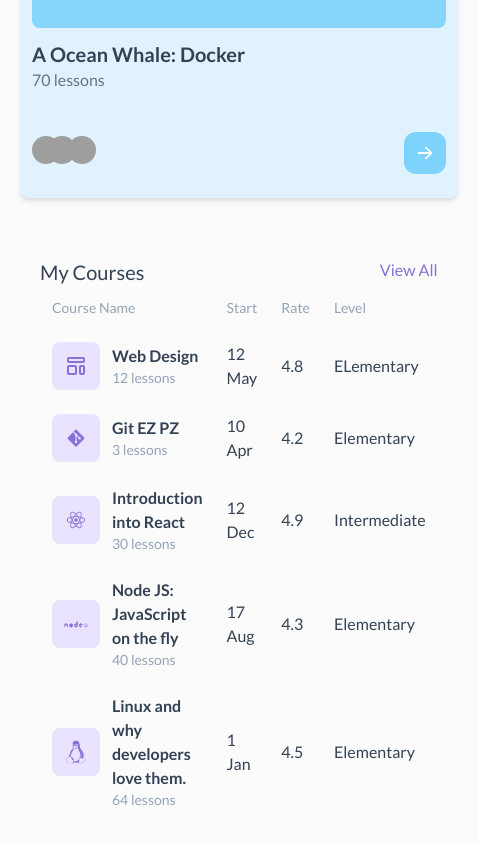
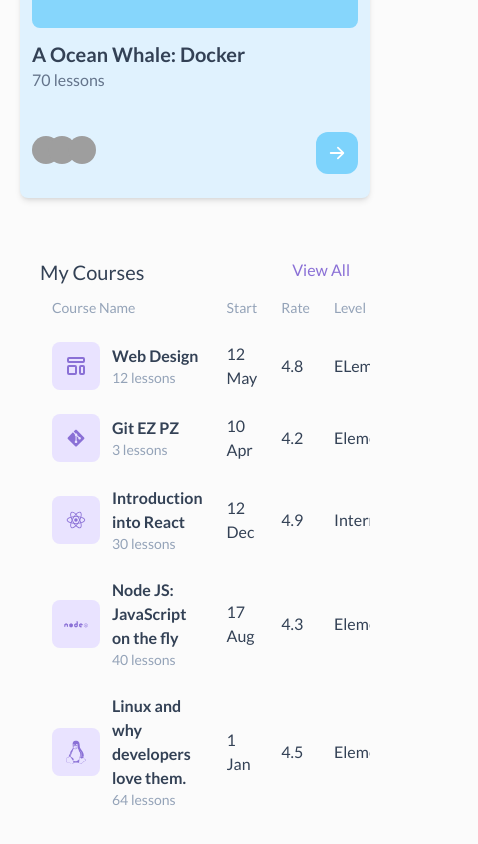
Before and after one commit to albetnov/eh-belajar-frontend, a React (Vite) app: page / in a window 390 px wide. Shown: the part 1152-1996 px from the top of the page, 478 px wide, since content can reach past the window. Built offline with nearby package versions, Linux system fonts and the light colour scheme; grey boxes are pictures that could not be loaded.

Commit message:
fix overflowed table for mobile

```diff
--- a/src/Components/Container.tsx
+++ b/src/Components/Container.tsx
@@ -3,7 +3,7 @@
   className?: string;
 };
 
-const Container: React.FC<Props> = ({ children, className }) => {
+const Container: React.FC<Props> = ({ children, className = "" }) => {
   return (
     <div
       className={`container mx-auto max-w-xl lg:max-w-full sm:col-start-2 row-start-2 sm:row-start-auto ${className} p-5`}
--- a/src/Components/NavMenuToggle.tsx
+++ b/src/Components/NavMenuToggle.tsx
@@ -17,7 +17,7 @@
   //   </button>
   // );
   return (
-    <div className="min-w-[100vw] sm:min-w-0 w-full p-3 h-16 fixed z-10 bg-transparent backdrop-blur-md sm:backdrop-blur-none sm:w-fit flex items-center">
+    <div className="w-full p-3 h-16 fixed z-10 bg-transparent backdrop-blur-md sm:backdrop-blur-none sm:w-fit flex items-center">
       <button
         onClick={onClick}
         className="sm:hidden shadow border border-transparent p-3 rounded-full text-slate-600 hover:border-primary focus:outline-none z-20"
--- a/src/Components/Template.tsx
+++ b/src/Components/Template.tsx
@@ -25,7 +25,7 @@
     <div className="grid container-grid-mobile sm:container-grid">
       <Navbar />
       <Container>
-        <div className="grid lg:grid-cols-3 sm:grid-rows-1">
+        <div className="grid grid-cols-1 lg:grid-cols-3">
           <div className="col-span-2">
             <div className="flex items-center justify-between flex-col sm:flex-row gap-3 sm:gap-0">
               <Typography variant="heading3" className="text-slate-500">
--- a/src/Pages/Dashboard.tsx
+++ b/src/Pages/Dashboard.tsx
@@ -46,7 +46,7 @@
           title="A Ocean Whale: Docker"
         />
       </div>
-      <div className="mt-10 p-5">
+      <div className="mt-10 p-5 overflow-x-auto">
         <div className="flex justify-between">
           <Typography variant="body2">My Courses</Typography>
           <a href="#">
```
